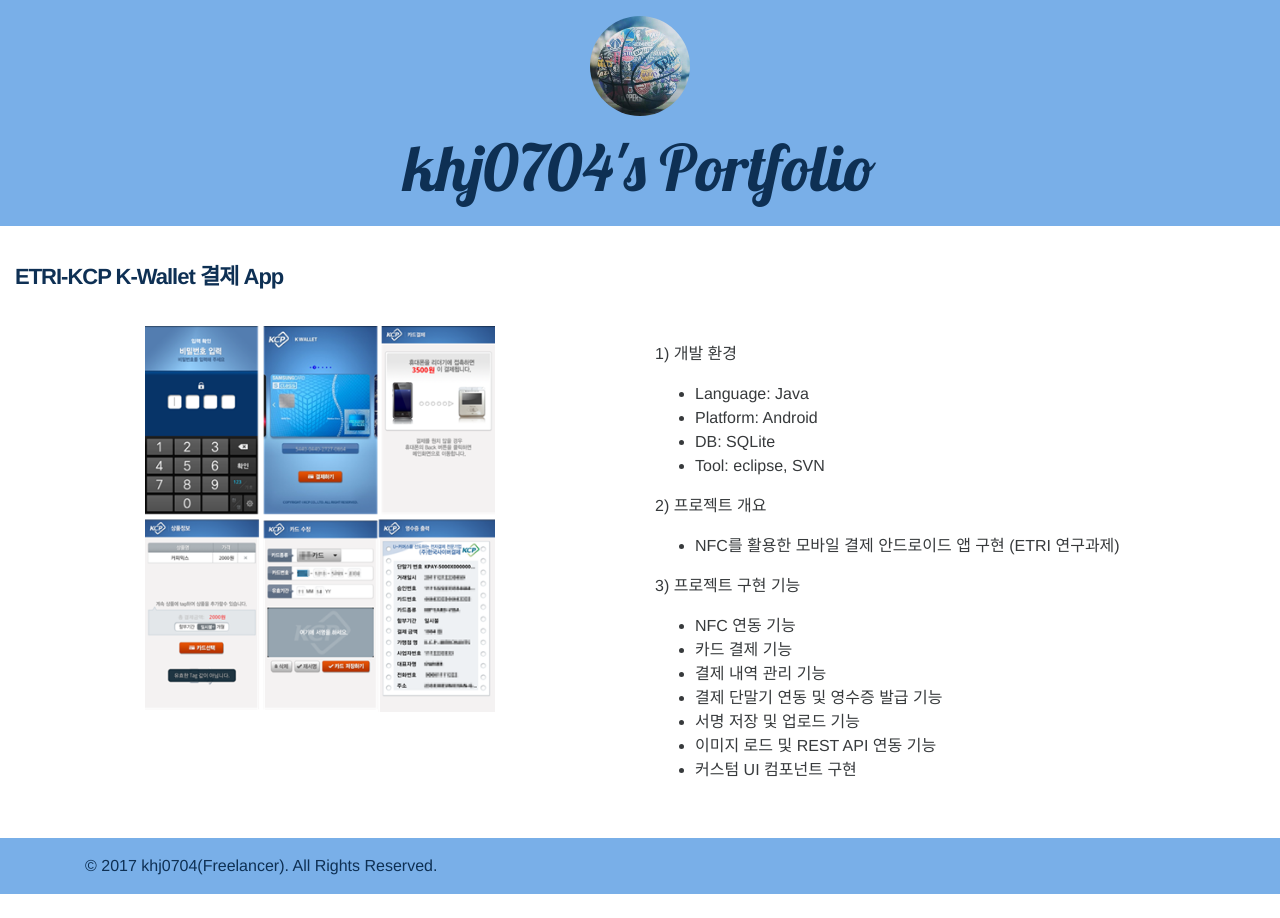
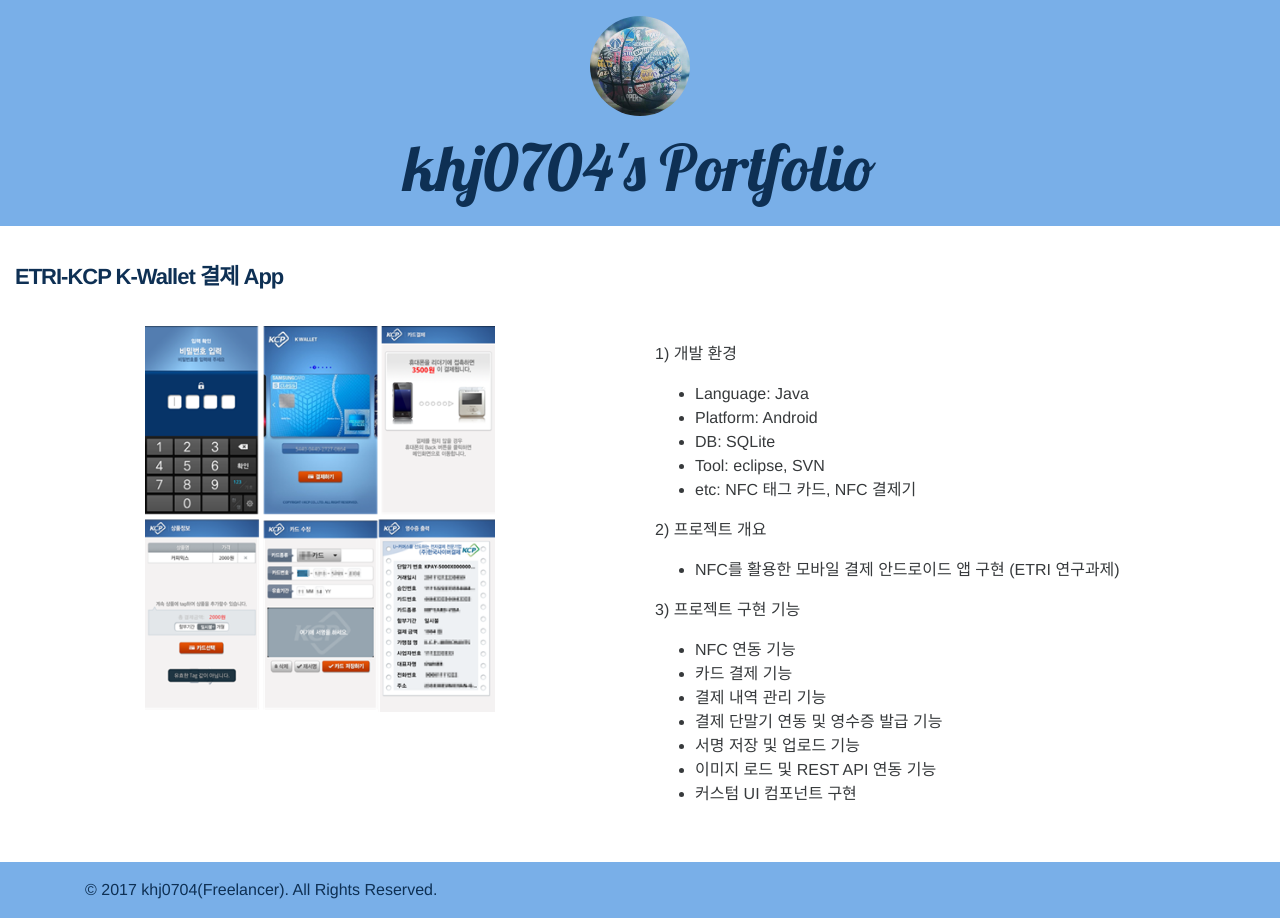
Before and after one commit to khj0704/khj0704.github.io, a Jekyll site: the page built from _posts/2011-12-30-portfolio5.md, in a window 1280 px wide. Built offline with Jekyll 4.4.1, drawn with Linux system fonts in a browser that asks for light colours; nearby versions of some CDN libraries.

Commit message:
modified contents

```diff
--- a/_posts/2011-12-30-portfolio5.md
+++ b/_posts/2011-12-30-portfolio5.md
@@ -14,6 +14,7 @@ image: kcp-nfc.png
  - Platform: Android
  - DB: SQLite
  - Tool: eclipse, SVN
+ - etc: NFC 태그 카드, NFC 결제기
 
 2) 프로젝트 개요
  - NFC를 활용한 모바일 결제 안드로이드 앱 구현 (ETRI 연구과제)
```
